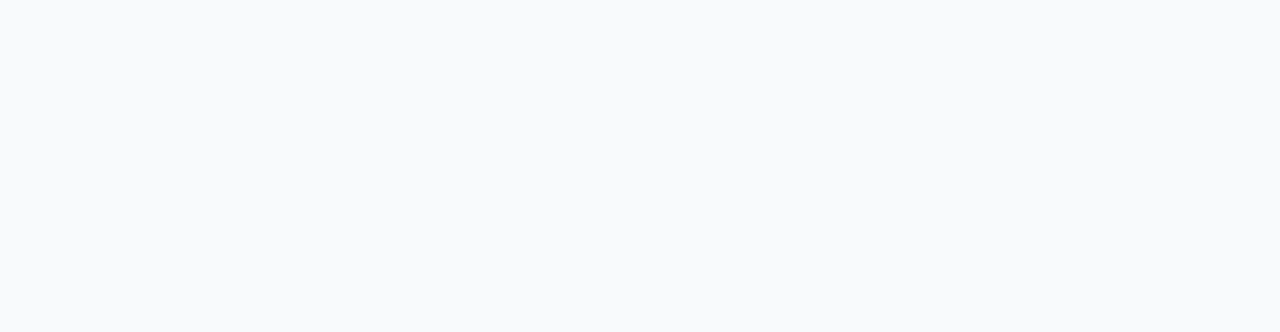
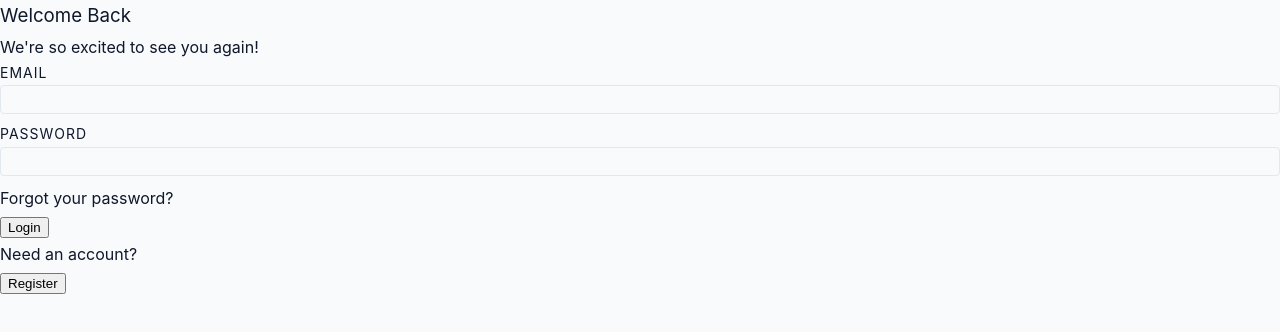
Before and after one commit to luhluh-17/circles-chat, a React (Create React App) app: page /home in a window 1280 px wide. Before the commit this address had no page. Shown: the top 332 px of the page. Built offline with nearby package versions, Linux system fonts and the light colour scheme.

Commit message:
add register page

```diff
--- a/src/App.jsx
+++ b/src/App.jsx
@@ -1,12 +1,15 @@
 import { Route, Routes } from 'react-router-dom'
 import Landing from './pages/Landing'
 import Login from './pages/Login'
+import Register from './pages/Register'
 
 function App() {
   return (
     <Routes path='/'>
       <Route index element={<Landing />} />
       <Route path='login' element={<Login />} />
+      <Route path='register' element={<Register />} />
+      <Route path='home' element={<Login />} />
     </Routes>
   )
 }
--- a/src/pages/Login.jsx
+++ b/src/pages/Login.jsx
@@ -1,7 +1,12 @@
 import React from 'react'
+import { useNavigate } from 'react-router-dom'
 import InputField from '../components/InputField'
 
 function Login() {
+  const navigate = useNavigate()
+
+  const handleClick = () => navigate('/register')
+
   return (
     <main>
       <section>
@@ -14,9 +19,8 @@ function Login() {
           <InputField label={'password'} type={'password'} />
           <p>Forgot your password?</p>
           <button type='submit'>Login</button>
-          <p>
-            Need an account? <span>Register</span>
-          </p>
+          <p>Need an account?</p>
+          <button onClick={handleClick}>Register</button>
         </form>
       </section>
     </main>
--- /dev/null
+++ b/src/pages/Register.jsx
@@ -0,0 +1,15 @@
+import React from 'react'
+import { useNavigate } from 'react-router-dom'
+
+function Register() {
+  const navigate = useNavigate()
+  const handleClick = () => navigate('/login')
+  return (
+    <main>
+      <h1>Register Page</h1>
+      <button onClick={handleClick}>Already have an account?</button>
+    </main>
+  )
+}
+
+export default Register
```
